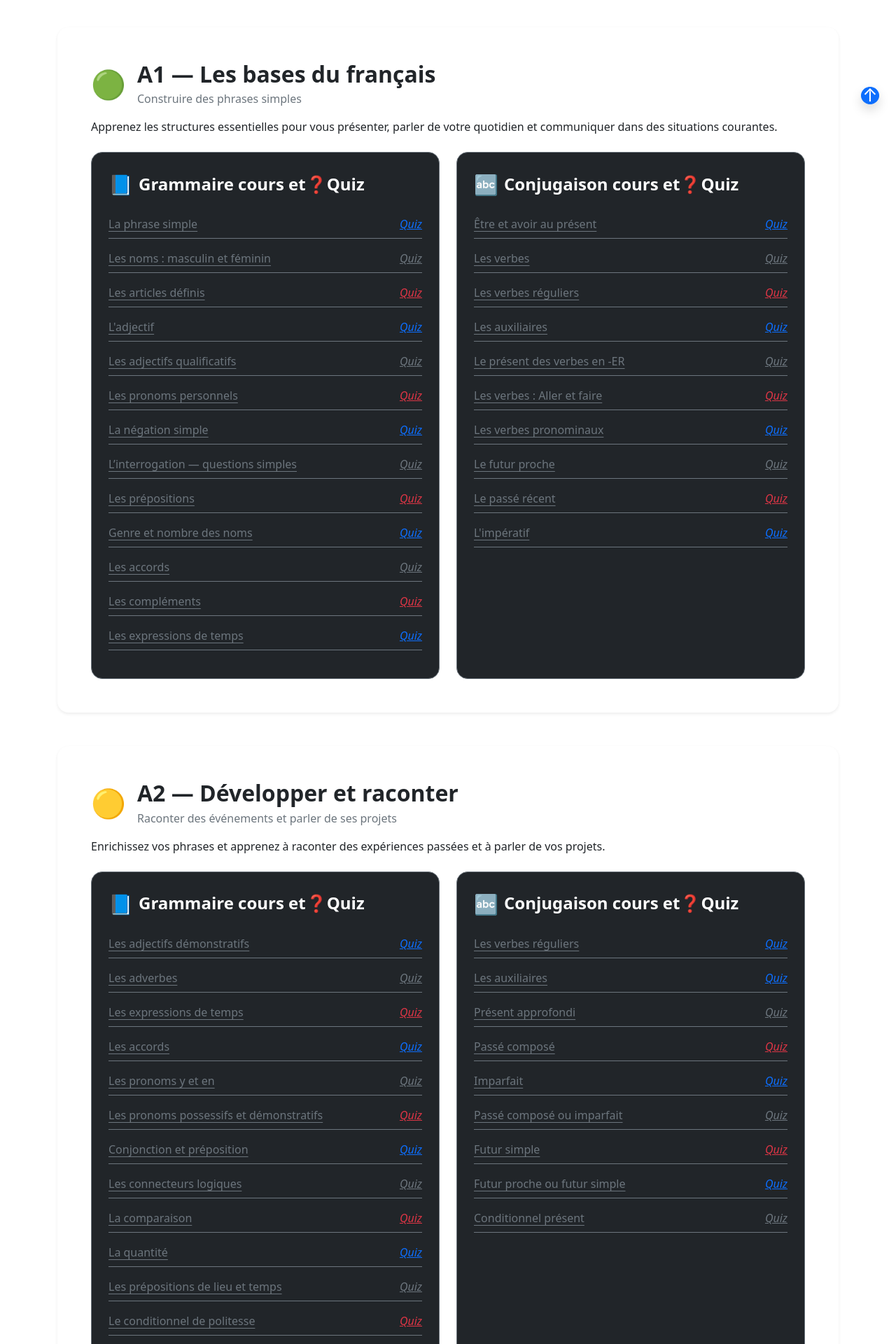
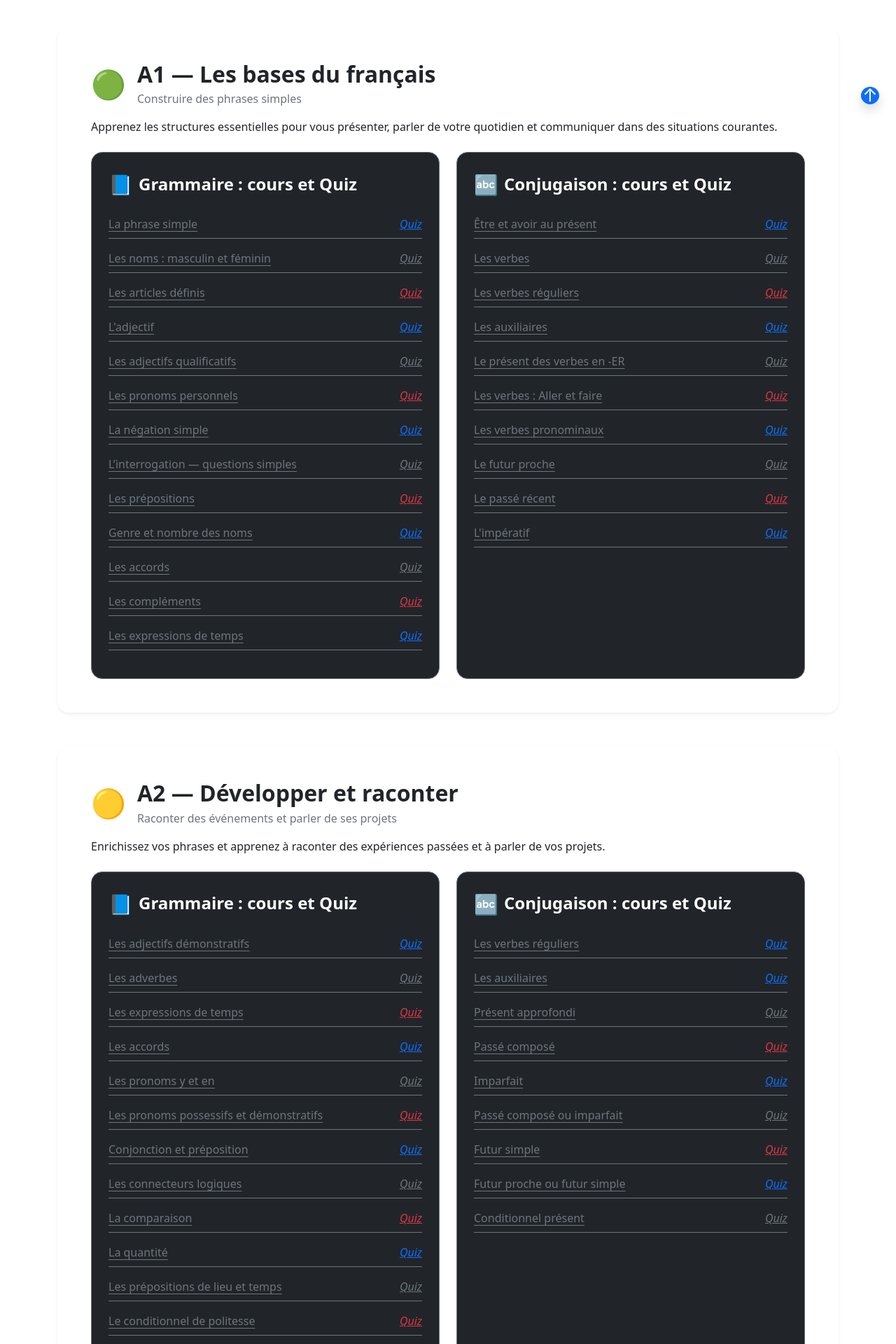
Before and after one commit to Rmerhej/french-for-beginners, a Spring Boot app: page /supports-de-cours in a window 1280 px wide. Shown: the part 627-2547 px from the top of the page at 70% size. Run offline with Spring Boot 4, Linux system fonts and the light colour scheme; a user stored in the database is signed in; data that the repository does not hold is empty; some of the project's set-up classes (security, data sources, template engines, error pages and the like) are left out, and stand-ins take their place; some libraries are stand-ins or nearby versions.

Commit message:
class container pour les pages : niveau ajoutée, quiz grammaire B1ajouté

```diff
--- a/src/main/java/com/apprendrefr/controller/CourseController.java
+++ b/src/main/java/com/apprendrefr/controller/CourseController.java
@@ -72,8 +72,8 @@ public class CourseController {
         );
         List<CoursItem> grammaireB1 = List.of(
 
-                new CoursItem("Les pronoms", "/pronoms", "#", "text-primary"),
-                new CoursItem("Les adverbes", "/adverbes", "#", "text-secondary"),
+                new CoursItem("Les pronoms", "/pronoms", "Les pronomsB1", "text-primary"),
+                new CoursItem("Les adverbes", "/adverbes", "Les adverbesB1", "text-secondary"),
                 new CoursItem("Les propositions subordonnées", "/LesPropositionsSubordonnées", "#", "text-danger"),
                 new CoursItem("La cause et la conséquence", "/LaCauseEtLaConséquence", "#", "text-primary"),
                 new CoursItem("Le but", "/LeBut", "#", "text-secondary"),
--- a/src/main/resources/templates/niveauApprofondissement.html
+++ b/src/main/resources/templates/niveauApprofondissement.html
@@ -10,7 +10,7 @@
 
 <div th:replace="~{fragments/navbar :: navbar}"></div>
 
-<main id="main-content"  class="container-fluid px-3 px-md-4">
+<main id="main-content"  class="container py-5" >
 
 
     <div class="d-flex align-items-center mb-3">
--- a/src/main/resources/templates/niveauConsolidation.html
+++ b/src/main/resources/templates/niveauConsolidation.html
@@ -11,7 +11,7 @@
 
 <div th:replace="~{fragments/navbar :: navbar}"></div>
 
-<main id="main-content" class="container-fluid px-3 px-md-4">
+<main id="main-content" class="container py-5" >
 
     <!-- En-tête du niveau -->
     <div class="d-flex align-items-center mb-4">
--- a/src/main/resources/templates/niveauDebutant.html
+++ b/src/main/resources/templates/niveauDebutant.html
@@ -13,8 +13,8 @@
 </a>
 
 <div th:replace="~{fragments/navbar :: navbar}"></div>
-
-<main id="main-content" class="container-fluid px-3 px-md-4">
+<!--class="container-fluid px-3 px-md-4"-->
+<main id="main-content" class="container py-5" >
 
     <!-- En-tête du niveau -->
     <div class="d-flex align-items-center mb-4">
--- a/src/main/resources/templates/supports-de-cours.html
+++ b/src/main/resources/templates/supports-de-cours.html
@@ -118,7 +118,7 @@
                         <div class="border border-secondary rounded-4 p-4 h-100 bg-dark text-white">
                             <div class="d-flex align-items-center mb-4">
                                 <span class="fs-3 me-2">📘</span>
-                                <h3 class="h4 fw-bold mb-0">Grammaire cours et❓Quiz</h3>
+                                <h3 class="h4 fw-bold mb-0">Grammaire : cours et Quiz</h3>
                             </div>
 
                             <ul class="list-unstyled mb-0">
@@ -147,7 +147,7 @@
                         <div class="border border-secondary rounded-4 p-4 h-100 bg-dark text-white">
                             <div class="d-flex align-items-center mb-4">
                                 <span class="fs-3 me-2"> 🔤</span>
-                                <h3 class="h4 fw-bold mb-0">Conjugaison cours et❓Quiz</h3>
+                                <h3 class="h4 fw-bold mb-0">Conjugaison : cours et Quiz</h3>
                             </div>
 
                             <ul class="list-unstyled mb-0">
@@ -207,7 +207,7 @@
                         <div class="border border-secondary rounded-4 p-4 h-100 bg-dark text-white">
                             <div class="d-flex align-items-center mb-4">
                                 <span class="fs-3 me-2">📘</span>
-                                <h3 class="h4 fw-bold mb-0">Grammaire cours et❓Quiz</h3>
+                                <h3 class="h4 fw-bold mb-0">Grammaire : cours et Quiz</h3>
                             </div>
 
                             <ul class="list-unstyled mb-0">
@@ -236,7 +236,7 @@
                         <div class="border border-secondary rounded-4 p-4 h-100 bg-dark text-white">
                             <div class="d-flex align-items-center mb-4">
                                 <span class="fs-3 me-2"> 🔤</span>
-                                <h3 class="h4 fw-bold mb-0">Conjugaison cours et❓Quiz</h3>
+                                <h3 class="h4 fw-bold mb-0">Conjugaison : cours et Quiz</h3>
                             </div>
 
                             <ul class="list-unstyled mb-0">
@@ -296,7 +296,7 @@
                         <div class="border border-secondary rounded-4 p-4 h-100 bg-dark text-white">
                             <div class="d-flex align-items-center mb-4">
                                 <span class="fs-3 me-2">📘</span>
-                                <h3 class="h4 fw-bold mb-0">Grammaire cours et❓Quiz</h3>
+                                <h3 class="h4 fw-bold mb-0">Grammaire : cours et Quiz</h3>
                             </div>
 
                             <ul class="list-unstyled mb-0">
@@ -325,7 +325,7 @@
                         <div class="border border-secondary rounded-4 p-4 h-100 bg-dark text-white">
                             <div class="d-flex align-items-center mb-4">
                                 <span class="fs-3 me-2"> 🔤</span>
-                                <h3 class="h4 fw-bold mb-0">Conjugaison cours et❓Quiz</h3>
+                                <h3 class="h4 fw-bold mb-0">Conjugaison : cours et Quiz</h3>
                             </div>
 
                             <ul class="list-unstyled mb-0">
@@ -386,7 +386,7 @@
                         <div class="border border-secondary rounded-4 p-4 h-100 bg-dark text-white">
                             <div class="d-flex align-items-center mb-4">
                                 <span class="fs-3 me-2">📘</span>
-                                <h3 class="h4 fw-bold mb-0">Grammaire cours et❓Quiz</h3>
+                                <h3 class="h4 fw-bold mb-0">Grammaire : cours et Quiz</h3>
                             </div>
 
                             <ul class="list-unstyled mb-0">
@@ -415,7 +415,7 @@
                         <div class="border border-secondary rounded-4 p-4 h-100 bg-dark text-white">
                             <div class="d-flex align-items-center mb-4">
                                 <span class="fs-3 me-2"> 🔤</span>
-                                <h3 class="h4 fw-bold mb-0">Conjugaison cours et❓Quiz</h3>
+                                <h3 class="h4 fw-bold mb-0">Conjugaison : cours et Quiz</h3>
                             </div>
 
                             <ul class="list-unstyled mb-0">
```
